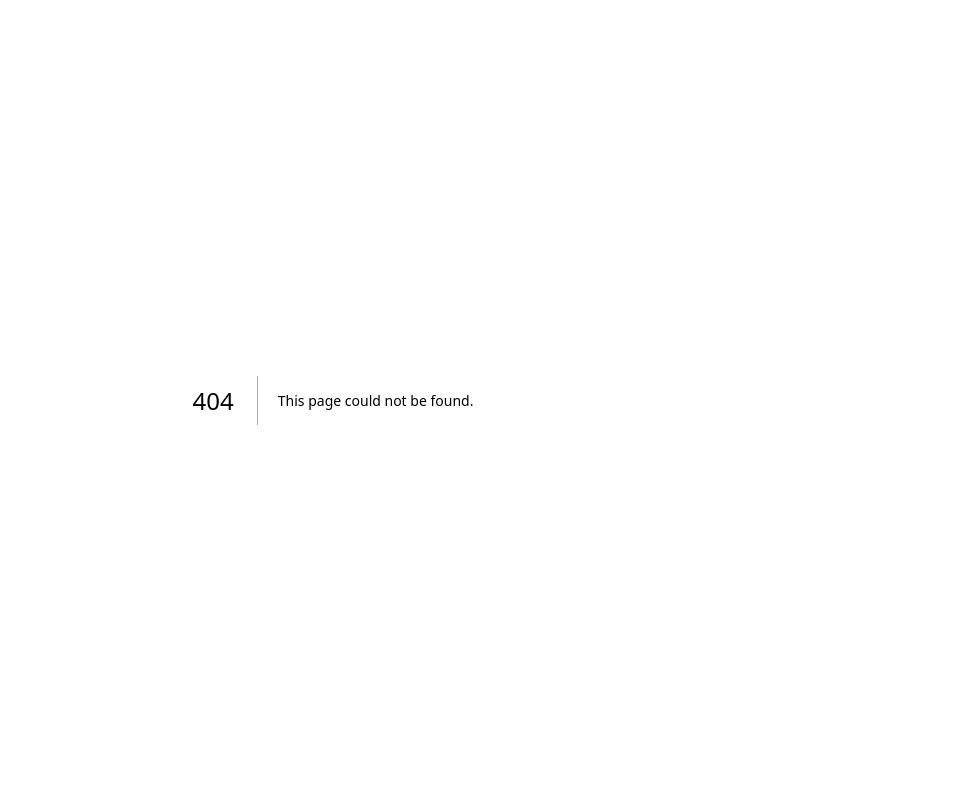
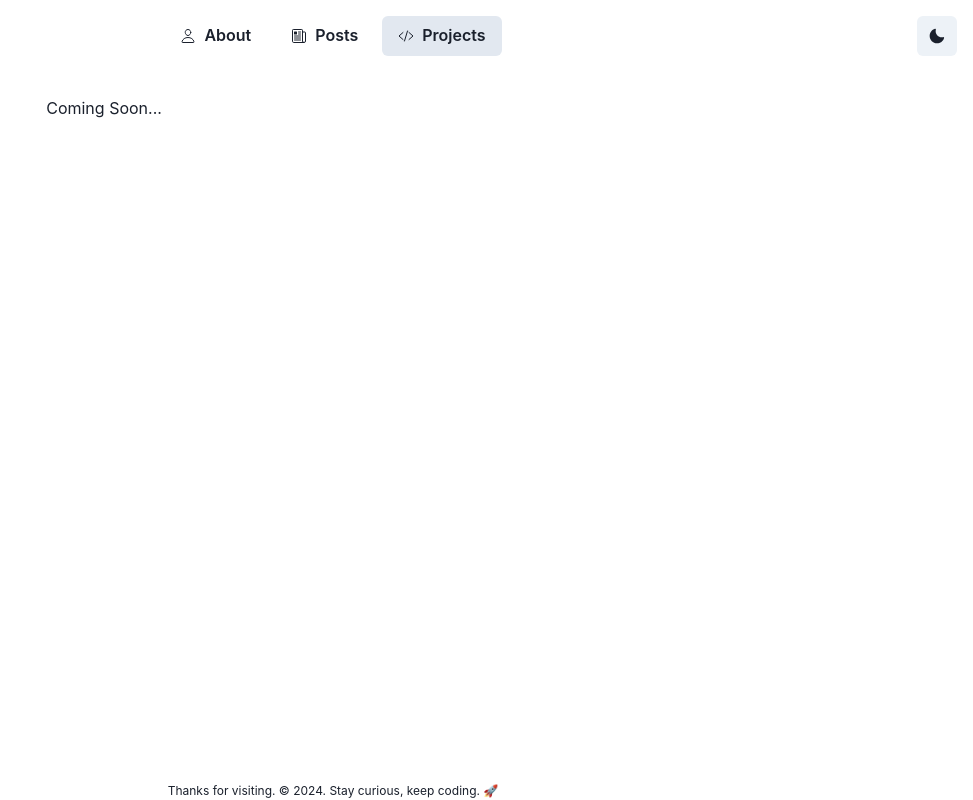
Before and after one commit to philipkrueck/website, a Next.js app: page /projects in a window 1280 px wide. Before the commit this address had no page. Shown: the whole page, without its empty margins (307-1280 px from the left). Built offline with nearby package versions, Linux system fonts and the light colour scheme.

Commit message:
add projects + posts page

```diff
--- /dev/null
+++ b/src/components/Footer.tsx
@@ -0,0 +1,7 @@
+import { Text } from "@chakra-ui/react";
+
+export const Footer = () => (
+  <Text pt={20} fontSize={"xs"} textAlign={"center"}>
+    Thanks for visiting. © 2024. Stay curious, keep coding. 🚀
+  </Text>
+);
--- /dev/null
+++ b/src/components/Layout.tsx
@@ -0,0 +1,12 @@
+import { Box, Flex, Spacer } from "@chakra-ui/react";
+import { Footer } from "./Footer";
+import { NavBarMenu } from "./NavBarMenu";
+
+export const Layout = ({ children }) => (
+  <Flex flexDirection="column" minHeight="100vh">
+    <NavBarMenu />
+    <Box>{children}</Box>
+    <Spacer />
+    <Footer />
+  </Flex>
+);
--- /dev/null
+++ b/src/components/NavBarMenu.tsx
@@ -0,0 +1,73 @@
+import {
+  HStack,
+  Button,
+  Link as ChakraLink,
+  Box,
+  Flex,
+} from "@chakra-ui/react";
+import {
+  IoLogoVk,
+  IoPersonSharp,
+  IoNewspaperOutline,
+  IoCodeSlashOutline,
+  IoPersonOutline,
+} from "react-icons/io5";
+import { IconType } from "react-icons/lib";
+import NextLink from "next/link";
+import { useRouter } from "next/router";
+import { DarkModeSwitch } from "./DarkModeSwitch";
+
+export const NavBarMenu = () => {
+  const router = useRouter();
+
+  return (
+    <Box as="nav" w="100%" position="fixed" top={4} zIndex={2}>
+      <Flex justifyContent="center" alignItems="center">
+        <DarkModeSwitch />
+        <HStack>
+          <MenuButton
+            href="/"
+            icon={IoPersonOutline}
+            name="About"
+            currentPathName={router.pathname}
+          />
+          <MenuButton
+            href="/posts"
+            icon={IoNewspaperOutline}
+            name="Posts"
+            currentPathName={router.pathname}
+          />
+          <MenuButton
+            href="/projects"
+            icon={IoCodeSlashOutline}
+            name="Projects"
+            currentPathName={router.pathname}
+          />
+        </HStack>
+      </Flex>
+    </Box>
+  );
+};
+interface MenuButtonProps {
+  href: string;
+  icon: IconType;
+  name: string;
+  currentPathName: string;
+}
+
+const MenuButton = ({
+  href,
+  icon: Icon,
+  name,
+  currentPathName,
+}: MenuButtonProps) => (
+  <ChakraLink as={NextLink} href={href}>
+    <Button
+      variant="ghost"
+      leftIcon={<Icon />}
+      isActive={currentPathName === href}
+    >
+      {name}
+    </Button>
+  </ChakraLink>
+);
--- a/src/pages/_app.tsx
+++ b/src/pages/_app.tsx
@@ -1,14 +1,18 @@
-import { ChakraProvider } from '@chakra-ui/react'
+import { ChakraProvider, Menu } from "@chakra-ui/react";
 
-import theme from '../theme'
-import { AppProps } from 'next/app'
+import theme from "../theme";
+import { AppProps } from "next/app";
+import { NavBarMenu } from "../components/NavBarMenu";
+import { Layout } from "../components/Layout";
 
 function MyApp({ Component, pageProps }: AppProps) {
   return (
     <ChakraProvider theme={theme}>
-      <Component {...pageProps} />
+      <Layout>
+        <Component {...pageProps} />
+      </Layout>
     </ChakraProvider>
-  )
+  );
 }
 
-export default MyApp
+export default MyApp;
--- a/src/pages/_document.tsx
+++ b/src/pages/_document.tsx
@@ -7,11 +7,7 @@ export default class Document extends NextDocument {
       <Html>
         <Head>
           <meta name="viewport" content="width=device-width, initial-scale=1" />
-          <link
-            rel="icon"
-            href="https://avatars.githubusercontent.com/u/46320394?v=4"
-            type="image/png"
-          ></link>
+          <link rel="icon" href="profile.png" type="image/png"></link>
           <title>Philip Krück</title>
         </Head>
         <body>
--- /dev/null
+++ b/src/pages/projects.tsx
@@ -0,0 +1,9 @@
+import { Text, Container } from "@chakra-ui/react";
+
+const Projects = () => (
+  <Container mt={24}>
+    <Text>Coming Soon...</Text>
+  </Container>
+);
+
+export default Projects;
```
Also changed, not shown: src/pages/index.tsx (+14 -16 lines), src/pages/posts.tsx (added, +9 -0 lines), public/profile.png (added).
